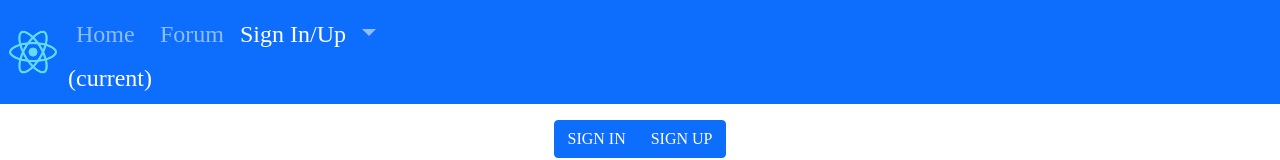
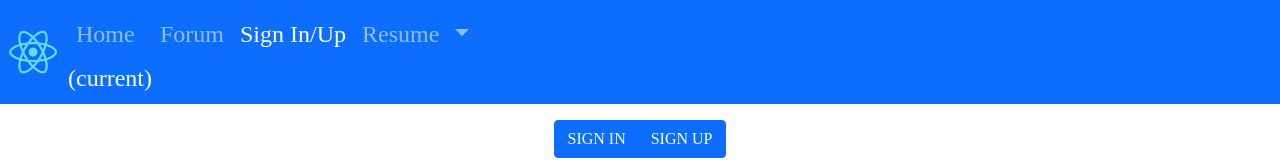
Before and after one commit to akashghadge/Portfolio-Akash-Ghadge, a React (Create React App) app in the folder client/: page /sign in a window 1280 px wide. Shown: the top 160 px of the page. Built offline with nearby package versions, Linux system fonts and the light colour scheme; no server answers.

Commit message:
logo and resume added

```diff
--- a/client/public/index.html
+++ b/client/public/index.html
@@ -9,7 +9,7 @@
   <meta property="og:description" content="Akash Ghadge Personal Website">
 
 
-  <link rel="icon" href="%PUBLIC_URL%/favicon.jpg" />
+  <link rel="icon" href="%PUBLIC_URL%/logo_main.png" />
   <meta name="viewport" content="width=device-width, initial-scale=1" />
   <meta name="theme-color" content="#000000" />
   <meta name="description" content="Akash Ghadge Personal Website" />
--- a/client/src/Components/Navbar/NavBar.jsx
+++ b/client/src/Components/Navbar/NavBar.jsx
@@ -56,6 +56,7 @@ const NavBar = () => {
                                     </li>
                                 )
                             }
+                            <a href="https://drive.google.com/file/d/1Ve-qRThTtik0NeX57v4X-nY2M5SGe7w4/view?usp=sharing" className="nav-link nav-item userName" target="_blank" style={{ fontStyle: "normal" }}>Resume</a>
                             <li className="nav-item dropdown">
                                 <a className="nav-link dropdown-toggle" href="#" id="dropdown10" data-toggle="dropdown" aria-haspopup="true" aria-expanded="false">
                                 </a>
```
Also changed, not shown: client/public/logo_main.png (added), 1 other file (tests, documents, lock files or other folders).
